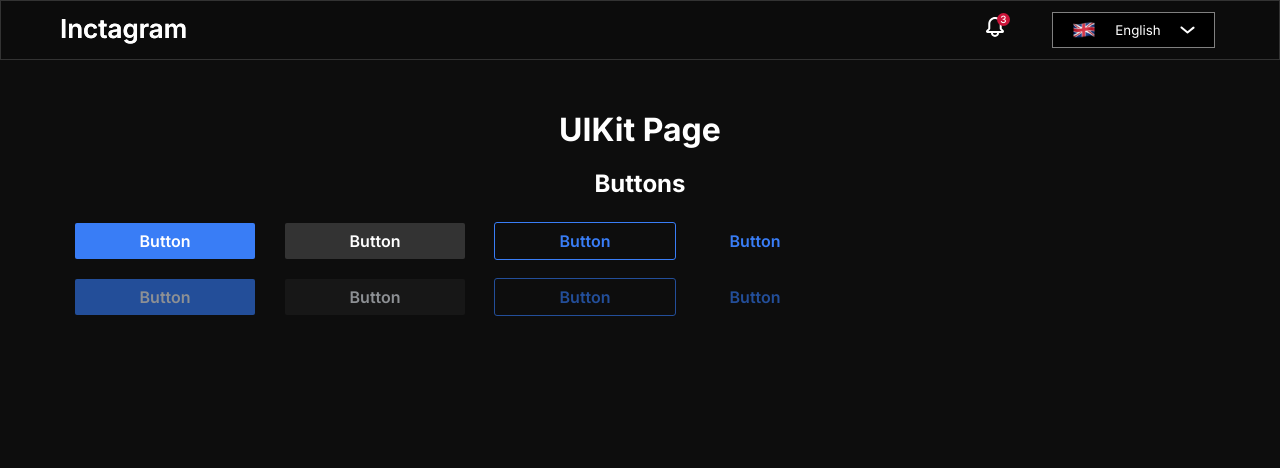
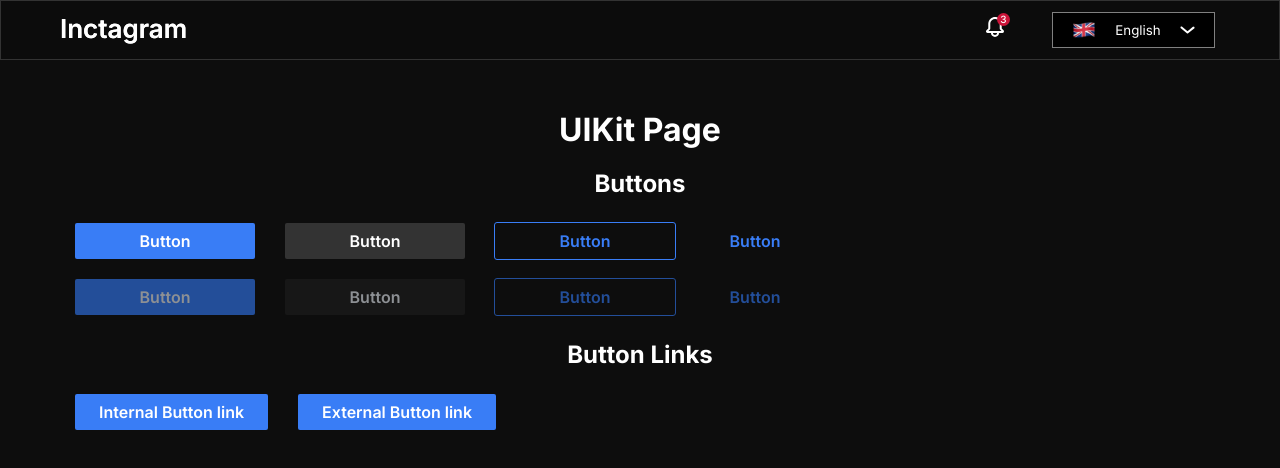
Before and after one commit to FightersForJustice/inctagram, a Next.js app: page /dev/ui-kit in a window 1280 px wide. Shown: the top 468 px of the page. Built offline with nearby package versions, Linux system fonts and the light colour scheme.

Commit message:
feat: add ButtonLink Component

```diff
--- a/@ui/ui-kit/Button/Button.tsx
+++ b/@ui/ui-kit/Button/Button.tsx
@@ -3,7 +3,7 @@ import classNames from 'classnames'
 import styles from './Button.module.scss'
 import { BUTTON_COLORS } from './constants'
 
-type ButtonType = {
+export type ButtonType = {
   text: string
   color?: typeof BUTTON_COLORS[keyof typeof BUTTON_COLORS]
   disabled?: boolean
--- /dev/null
+++ b/@ui/ui-kit/ButtonLink/ButtonLink.tsx
@@ -0,0 +1,29 @@
+import React from 'react'
+import Link from 'next/link'
+import { Button, ButtonType } from '../Button/Button'
+
+type ButtonLinkProps = {
+  url: string
+  text: ButtonType['text']
+  color?: ButtonType['color']
+  disabled?: ButtonType['disabled']
+  onClick?: ButtonType['onClick']
+}
+
+export const ButtonLink: React.FC<ButtonLinkProps> = ({ url, text, color, disabled, onClick }) => {
+  const isInternal = url.startsWith('/')
+
+  if (!isInternal) {
+    return (
+      <a href={url} target="_blank" rel="noopener noreferrer nofollow">
+        <Button disabled={disabled} onClick={onClick} text={text} color={color} />
+      </a>
+    )
+  }
+
+  return (
+    <Link href={url}>
+      <Button disabled={disabled} onClick={onClick} text={text} color={color} />
+    </Link>
+  )
+}
--- a/pages/dev/ui-kit/index.tsx
+++ b/pages/dev/ui-kit/index.tsx
@@ -3,6 +3,7 @@ import { getLayout } from '@/components/Layout/Layout'
 import { Button } from '@/@ui/ui-kit/Button/Button'
 import style from './index.module.scss'
 import { BUTTON_COLORS } from '@/@ui/ui-kit/Button/constants'
+import { ButtonLink } from '@/@ui/ui-kit/ButtonLink/ButtonLink'
 
 export const getStaticProps = async () => {
   return {
@@ -19,30 +20,37 @@ const Login = () => {
         <div className={style.kitBlock}>
           <h2 className={style.componentHeader}>Buttons</h2>
           <div className={style.components}>
-
             <div className={style.buttonBlock}>
-                <Button text='Button'></Button>
-                <Button text='Button' disabled></Button>
+              <Button text="Button"></Button>
+              <Button text="Button" disabled></Button>
             </div>
 
             <div className={style.buttonBlock}>
-                <Button color={BUTTON_COLORS.BASIC} text='Button'></Button>
-                <Button color={BUTTON_COLORS.BASIC} text='Button' disabled></Button>
+              <Button color={BUTTON_COLORS.BASIC} text="Button"></Button>
+              <Button color={BUTTON_COLORS.BASIC} text="Button" disabled></Button>
             </div>
 
             <div className={style.buttonBlock}>
-                <Button color={BUTTON_COLORS.OUTLINED} text='Button'></Button>
-                <Button color={BUTTON_COLORS.OUTLINED} text='Button' disabled></Button>
+              <Button color={BUTTON_COLORS.OUTLINED} text="Button"></Button>
+              <Button color={BUTTON_COLORS.OUTLINED} text="Button" disabled></Button>
             </div>
 
             <div className={style.buttonBlock}>
-                <Button color={BUTTON_COLORS.GHOST} text='Button'></Button>
-                <Button color={BUTTON_COLORS.GHOST} text='Button' disabled></Button>
+              <Button color={BUTTON_COLORS.GHOST} text="Button"></Button>
+              <Button color={BUTTON_COLORS.GHOST} text="Button" disabled></Button>
             </div>
+          </div>
+        </div>
+
+        <div className={style.kitBlock}>
+          <h2 className={style.componentHeader}>Button Links</h2>
+          <div className={style.components}>
+
+              <ButtonLink text="Internal Button link" url="/auth/login"></ButtonLink>
+              <ButtonLink text="External Button link" url="https://www.awwwards.com/"></ButtonLink>
 
           </div>
         </div>
-
       </div>
     </PageWrapper>
   )
```
Lines whose indentation alone changed are shown as unchanged.
